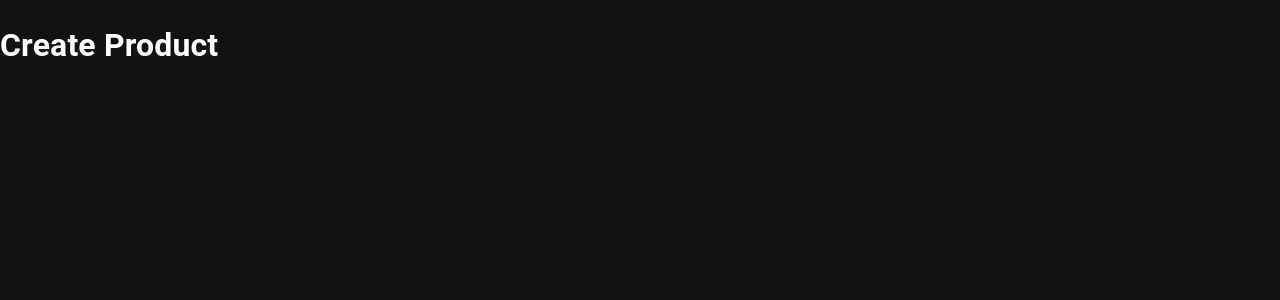
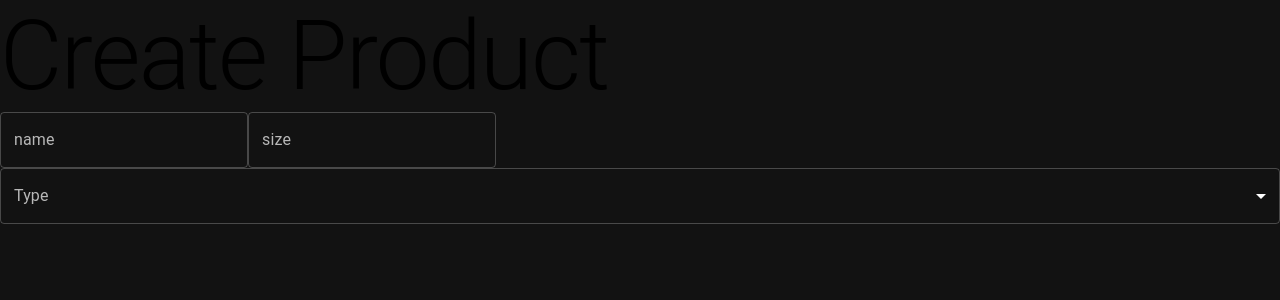
Before and after one commit to gastonmatias/TDD-next, a Next.js app: page /products/create in a window 1280 px wide. Shown: the top 300 px of the page. Built offline with nearby package versions, Linux system fonts and the light colour scheme.

Commit message:
GREEN - it must have the fields name, size and select type

```diff
--- a/pages/products/create.tsx
+++ b/pages/products/create.tsx
@@ -1,9 +1,49 @@
+import { Typography, TextField, MenuItem, FormControl, InputLabel, Select, Button } from "@mui/material"
 import { NextPage } from "next"
 
 const CreateProductPage: NextPage = () => {
   return (
     <>
-    <h1>Create Product</h1>
+    <Typography variant="h1" color="initial">Create Product</Typography>
+
+    <form>
+        <TextField
+          id="name"
+          label="name"
+        />
+
+        <TextField
+          id="size"
+          label="size"
+        />
+
+        <FormControl fullWidth>
+            <InputLabel htmlFor="type" id="type">Type</InputLabel>
+
+            <Select
+              native
+              aria-labelledby="type"
+              labelId="type"
+              role="type-select"
+              id="type"
+            //   value=''
+              label="Type"
+              inputProps={{
+                name: 'type',
+                id:'type',
+                "data-testid": 'type-select'
+              }}
+            >
+              <option aria-label="None" value=""></option>
+              <option value="electronic">electronic</option>
+              <option value="furniture">furniture</option>
+              <option value="clothing">clothing</option>
+            </Select>
+
+
+        </FormControl>
+
+    </form>
     </>
   )
 }
```
